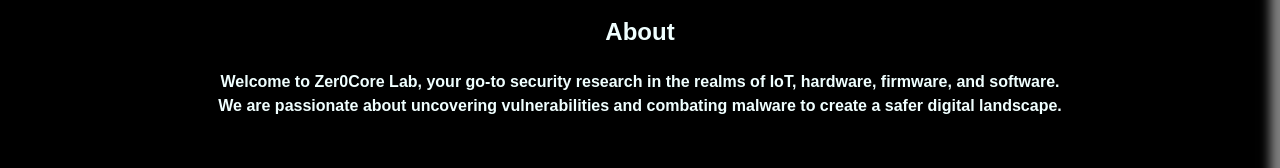
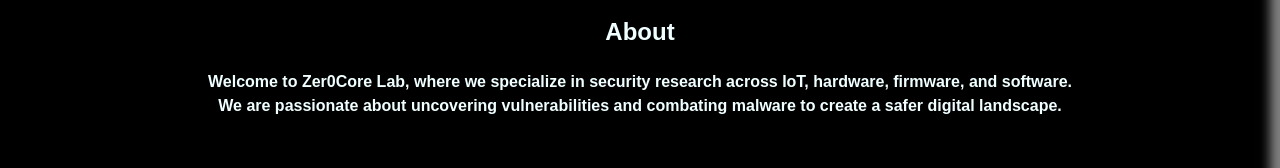
Before and after one commit to Zer0core-Lab/Zer0coreLab.github.io, a plain HTML site: page root/about.html in a window 1280 px wide. Shown: the part 162-330 px from the top of the page. Drawn offline with Linux system fonts and the light colour scheme.

Commit message:
about.html

```diff
--- a/root/about.html
+++ b/root/about.html
@@ -32,7 +32,7 @@
         <div class="about">
         <div class="text">
             <h2>About</h2>
-            <p> Welcome to Zer0Core Lab, your go-to security research in the realms of IoT, hardware, firmware, and software. <br>
+            <p> Welcome to Zer0Core Lab, where we specialize in security research across IoT, hardware, firmware, and software. <br>
                 We are passionate about uncovering vulnerabilities
                 and combating malware to create a safer digital landscape.</p>
         <div class="text">
```
